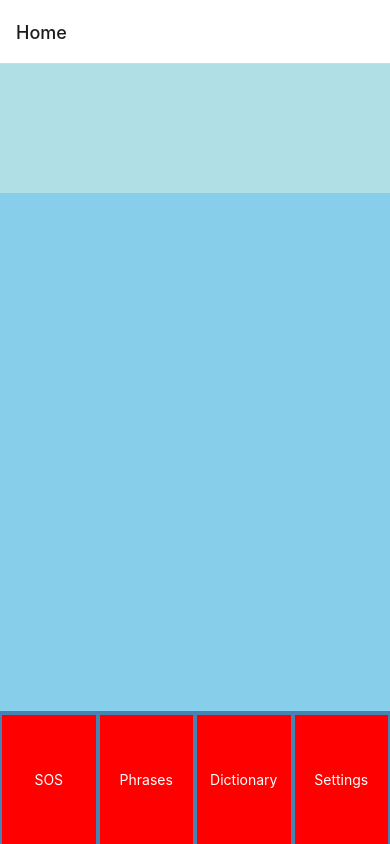
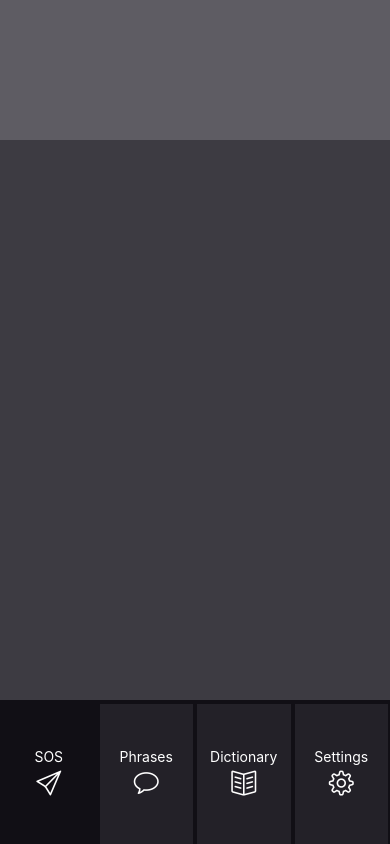
Before and after one commit to SamsUniAcct/MorseCodeApp, a React Native app: screen /Home in a window 390 px wide. Built offline with nearby package versions, Linux system fonts and the light colour scheme.

Commit message:
Icons added, color scheme introduced

```diff
--- a/App.js
+++ b/App.js
@@ -14,16 +14,55 @@ import SettingsScreen from './Components/Screens/SettingsScreen';
 const Stack = createNativeStackNavigator();
 
 const App = () => {
-  return (
-    <NavigationContainer>
-      <Stack.Navigator>
-        <Stack.Screen name="Home" component={HomeScreen} />
-        <Stack.Screen name="Phrases" component={PhrasesScreen} />
-        <Stack.Screen name="Dictionary" component={DictionaryScreen} />
-        <Stack.Screen name="Settings" component={SettingsScreen} />
-      </Stack.Navigator>
-    </NavigationContainer>
-  );
+    return (
+        <NavigationContainer>
+            <Stack.Navigator screenOptions={{
+                animation: 'fade',
+                headerShown: false
+                 }}>
+                <Stack.Screen name="Home" component={HomeScreen} options={{
+                    title: 'Send Message',
+                    headerStyle: {
+                        backgroundColor: '#5E5C63',
+                    },
+                    headerTintColor: '#fff',
+                    headerTitleStyle: {
+                        fontWeight: 'bold',
+                    },
+                }} />
+                <Stack.Screen name="Phrases" component={PhrasesScreen} options={{
+                    title: 'My Phrases',
+                    headerStyle: {
+                        backgroundColor: '#5E5C63',
+                    },
+                    headerTintColor: '#fff',
+                    headerTitleStyle: {
+                        fontWeight: 'bold',
+                    },
+                }} />
+                <Stack.Screen name="Dictionary" component={DictionaryScreen} options={{
+                    title: 'Dictionary',
+                    headerStyle: {
+                        backgroundColor: '#5E5C63',
+                    },
+                    headerTintColor: '#fff',
+                    headerTitleStyle: {
+                        fontWeight: 'bold',
+                    },
+                }} />
+                <Stack.Screen name="Settings" component={SettingsScreen} options={{
+                    title: 'Settings',
+                    headerStyle: {
+                        backgroundColor: '#5E5C63',
+                    },
+                    headerTintColor: '#fff',
+                    headerTitleStyle: {
+                        fontWeight: 'bold',
+                    },
+                }} />
+            </Stack.Navigator>
+        </NavigationContainer>
+    );
 };
 
 export default App;
--- a/Components/Screens/DictionaryScreen.js
+++ b/Components/Screens/DictionaryScreen.js
@@ -11,6 +11,7 @@
     TouchableHighlight,
     View
 } from 'react-native';
+import Icon from 'react-native-vector-icons/SimpleLineIcons';
 
 const DictionaryScreen = ({ navigation }) => {
 
@@ -21,24 +22,28 @@
             <View style={styles.mainSection}>
             </View>
             <View style={styles.footer}>
-                 <TouchableHighlight onPress={() => navigation.navigate('Home')} underlayColor="white" style={styles.footerButton}>
+                <TouchableHighlight onPress={() => navigation.navigate('Home')} underlayColor="#5E5C63" style={styles.footerButton}>
                     <View >
                         <Text style={styles.footerButtonText}>SOS</Text>
+                        <Icon name="paper-plane" size={25} color="#4F8EF7" style={styles.footerButtonText} />
                     </View>
                 </TouchableHighlight>
-                 <TouchableHighlight onPress={() => navigation.navigate('Phrases')} underlayColor="white" style={styles.footerButton}>
+                <TouchableHighlight onPress={() => navigation.navigate('Phrases')} underlayColor="#5E5C63" style={styles.footerButton}>
                     <View >
                         <Text style={styles.footerButtonText}>Phrases</Text>
+                        <Icon name="bubble" size={25} color="#4F8EF7" style={styles.footerButtonText} />
                     </View>
                 </TouchableHighlight>
-                 <TouchableHighlight onPress={() => navigation.navigate('Dictionary')} underlayColor="white" style={styles.footerButton}>
+                <TouchableHighlight onPress={() => navigation.navigate('Dictionary')} underlayColor="#5E5C63" style={[styles.footerButton, { backgroundColor: '#110F15'}]}>
                     <View >
                         <Text style={styles.footerButtonText}>Dictionary</Text>
+                        <Icon name="book-open" size={25} color="#4F8EF7" style={styles.footerButtonText} />
                     </View>
                 </TouchableHighlight>
-                 <TouchableHighlight onPress={() => navigation.navigate('Settings')} underlayColor="white" style={styles.footerButton}>
+                <TouchableHighlight onPress={() => navigation.navigate('Settings')} underlayColor="#5E5C63" style={styles.footerButton}>
                     <View >
                         <Text style={styles.footerButtonText}>Settings</Text>
+                        <Icon name="settings" size={25} color="#4F8EF7" style={styles.footerButtonText} />
                     </View>
                 </TouchableHighlight>
             </View>
@@ -53,33 +58,39 @@
     },
     header: {
         flex: 1,
-         backgroundColor: 'powderblue'
+        backgroundColor: '#5E5C63'
     },
     mainSection: {
         flex: 4,
-         backgroundColor: 'skyblue'
+        backgroundColor: '#3D3B42'
     },
     footer: {
         flex: 1,
         flexDirection: 'row',
         justifyContent: 'space-between',
         paddingTop: 4,
-         backgroundColor: 'steelblue'
+        backgroundColor: '#110F15'
     },
     footerButton: {
         height: '100%',
-         justifyContent: 'center',
+        justifyContent: 'space-evenly',
         alignItems: 'center',
+        flexDirection: 'column',
         marginLeft: 2,
         marginRight: 2,
         flexGrow: 1,
         flexShrink: 1,
         flexBasis: 2,
-         backgroundColor: 'red'
+        flexWrap: 'nowrap',
+        backgroundColor: '#232128'
     },
     footerButtonText: {
         color: 'white',
-         alignContent: 'center'
+        alignSelf: 'center',
+        flexGrow: 0,
+        flexShrink: 1,
+        paddingBottom: 4,
+        flexBasis: 'auto'
     }
 });
 
--- a/Components/Screens/HomeScreen.js
+++ b/Components/Screens/HomeScreen.js
@@ -11,6 +11,7 @@ import {
     TouchableHighlight,
     View
 } from 'react-native';
+import Icon from 'react-native-vector-icons/SimpleLineIcons';
 
 const HomeScreen = ({ navigation }) => {
 
@@ -21,24 +22,28 @@ const HomeScreen = ({ navigation }) => {
             <View style={styles.mainSection}>
             </View>
             <View style={styles.footer}>
-                <TouchableHighlight onPress={() => navigation.navigate('Home')} underlayColor="white" style={styles.footerButton}>
+                <TouchableHighlight onPress={() => navigation.navigate('Home')} underlayColor="#5E5C63" style={[styles.footerButton, { backgroundColor: '#110F15'}]}>
                     <View >
                         <Text style={styles.footerButtonText}>SOS</Text>
+                        <Icon name="paper-plane" size={25} color="#4F8EF7" style={styles.footerButtonText} />
                     </View>
                 </TouchableHighlight>
-                <TouchableHighlight onPress={() => navigation.navigate('Phrases')} underlayColor="white" style={styles.footerButton}>
+                <TouchableHighlight onPress={() => navigation.navigate('Phrases')} underlayColor="#5E5C63" style={styles.footerButton}>
                     <View >
                         <Text style={styles.footerButtonText}>Phrases</Text>
+                        <Icon name="bubble" size={25} color="#4F8EF7" style={styles.footerButtonText} />
                     </View>
                 </TouchableHighlight>
-                <TouchableHighlight onPress={() => navigation.navigate('Dictionary')} underlayColor="white" style={styles.footerButton}>
+                <TouchableHighlight onPress={() => navigation.navigate('Dictionary')} underlayColor="#5E5C63" style={styles.footerButton}>
                     <View >
                         <Text style={styles.footerButtonText}>Dictionary</Text>
+                        <Icon name="book-open" size={25} color="#4F8EF7" style={styles.footerButtonText} />
                     </View>
                 </TouchableHighlight>
-                <TouchableHighlight onPress={() => navigation.navigate('Settings')} underlayColor="white" style={styles.footerButton}>
+                <TouchableHighlight onPress={() => navigation.navigate('Settings')} underlayColor="#5E5C63" style={styles.footerButton}>
                     <View >
                         <Text style={styles.footerButtonText}>Settings</Text>
+                        <Icon name="settings" size={25} color="#4F8EF7" style={styles.footerButtonText} />
                     </View>
                 </TouchableHighlight>
             </View>
@@ -53,33 +58,39 @@ const styles = StyleSheet.create({
     },
     header: {
         flex: 1,
-        backgroundColor: 'powderblue'
+        backgroundColor: '#5E5C63'
     },
     mainSection: {
         flex: 4,
-        backgroundColor: 'skyblue'
+        backgroundColor: '#3D3B42'
     },
     footer: {
         flex: 1,
         flexDirection: 'row',
         justifyContent: 'space-between',
         paddingTop: 4,
-        backgroundColor: 'steelblue'
+        backgroundColor: '#110F15'
     },
     footerButton: {
         height: '100%',
-        justifyContent: 'center',
+        justifyContent: 'space-evenly',
         alignItems: 'center',
+        flexDirection: 'column',
         marginLeft: 2,
         marginRight: 2,
         flexGrow: 1,
         flexShrink: 1,
         flexBasis: 2,
-        backgroundColor: 'red'
+        flexWrap: 'nowrap',
+        backgroundColor: '#232128'
     },
     footerButtonText: {
         color: 'white',
-        alignContent: 'center'
+        alignSelf: 'center',
+        flexGrow: 0,
+        flexShrink: 1,
+        paddingBottom: 4,
+        flexBasis: 'auto'
     }
 });
 
--- a/Components/Screens/PhrasesScreen.js
+++ b/Components/Screens/PhrasesScreen.js
@@ -11,6 +11,7 @@
     TouchableHighlight,
     View
 } from 'react-native';
+import Icon from 'react-native-vector-icons/SimpleLineIcons';
 
 const PhrasesScreen = ({ navigation }) => {
 
@@ -21,24 +22,28 @@
             <View style={styles.mainSection}>
             </View>
             <View style={styles.footer}>
-                 <TouchableHighlight onPress={() => navigation.navigate('Home')} underlayColor="white" style={styles.footerButton}>
+                <TouchableHighlight onPress={() => navigation.navigate('Home')} underlayColor="#5E5C63" style={styles.footerButton}>
                     <View >
                         <Text style={styles.footerButtonText}>SOS</Text>
+                        <Icon name="paper-plane" size={25} color="#4F8EF7" style={styles.footerButtonText} />
                     </View>
                 </TouchableHighlight>
-                 <TouchableHighlight onPress={() => navigation.navigate('Phrases')} underlayColor="white" style={styles.footerButton}>
+                <TouchableHighlight onPress={() => navigation.navigate('Phrases')} underlayColor="#5E5C63" style={[styles.footerButton, { backgroundColor: '#110F15'}]}>
                     <View >
                         <Text style={styles.footerButtonText}>Phrases</Text>
+                        <Icon name="bubble" size={25} color="#4F8EF7" style={styles.footerButtonText} />
                     </View>
                 </TouchableHighlight>
-                 <TouchableHighlight onPress={() => navigation.navigate('Dictionary')} underlayColor="white" style={styles.footerButton}>
+                <TouchableHighlight onPress={() => navigation.navigate('Dictionary')} underlayColor="#5E5C63" style={styles.footerButton}>
                     <View >
                         <Text style={styles.footerButtonText}>Dictionary</Text>
+                        <Icon name="book-open" size={25} color="#4F8EF7" style={styles.footerButtonText} />
                     </View>
                 </TouchableHighlight>
-                 <TouchableHighlight onPress={() => navigation.navigate('Settings')} underlayColor="white" style={styles.footerButton}>
+                <TouchableHighlight onPress={() => navigation.navigate('Settings')} underlayColor="#5E5C63" style={styles.footerButton}>
                     <View >
                         <Text style={styles.footerButtonText}>Settings</Text>
+                        <Icon name="settings" size={25} color="#4F8EF7" style={styles.footerButtonText} />
                     </View>
                 </TouchableHighlight>
             </View>
@@ -53,33 +58,39 @@
     },
     header: {
         flex: 1,
-         backgroundColor: 'powderblue'
+        backgroundColor: '#5E5C63'
     },
     mainSection: {
         flex: 4,
-         backgroundColor: 'skyblue'
+        backgroundColor: '#3D3B42'
     },
     footer: {
         flex: 1,
         flexDirection: 'row',
         justifyContent: 'space-between',
         paddingTop: 4,
-         backgroundColor: 'steelblue'
+        backgroundColor: '#110F15'
     },
     footerButton: {
         height: '100%',
-         justifyContent: 'center',
+        justifyContent: 'space-evenly',
         alignItems: 'center',
+        flexDirection: 'column',
         marginLeft: 2,
         marginRight: 2,
         flexGrow: 1,
         flexShrink: 1,
         flexBasis: 2,
-         backgroundColor: 'red'
+        flexWrap: 'nowrap',
+        backgroundColor: '#232128'
     },
     footerButtonText: {
         color: 'white',
-         alignContent: 'center'
+        alignSelf: 'center',
+        flexGrow: 0,
+        flexShrink: 1,
+        paddingBottom: 4,
+        flexBasis: 'auto'
     }
 });
 
--- a/Components/Screens/SettingsScreen.js
+++ b/Components/Screens/SettingsScreen.js
@@ -11,6 +11,7 @@
     TouchableHighlight,
     View
 } from 'react-native';
+import Icon from 'react-native-vector-icons/SimpleLineIcons';
 
 const SettingsScreen = ({ navigation }) => {
 
@@ -21,24 +22,28 @@
             <View style={styles.mainSection}>
             </View>
             <View style={styles.footer}>
-                 <TouchableHighlight onPress={() => navigation.navigate('Home')} underlayColor="white" style={styles.footerButton}>
+                <TouchableHighlight onPress={() => navigation.navigate('Home')} underlayColor="#5E5C63" style={styles.footerButton}>
                     <View >
                         <Text style={styles.footerButtonText}>SOS</Text>
+                        <Icon name="paper-plane" size={25} color="#4F8EF7" style={styles.footerButtonText} />
                     </View>
                 </TouchableHighlight>
-                 <TouchableHighlight onPress={() => navigation.navigate('Phrases')} underlayColor="white" style={styles.footerButton}>
+                <TouchableHighlight onPress={() => navigation.navigate('Phrases')} underlayColor="#5E5C63" style={styles.footerButton}>
                     <View >
                         <Text style={styles.footerButtonText}>Phrases</Text>
+                        <Icon name="bubble" size={25} color="#4F8EF7" style={styles.footerButtonText} />
                     </View>
                 </TouchableHighlight>
-                 <TouchableHighlight onPress={() => navigation.navigate('Dictionary')} underlayColor="white" style={styles.footerButton}>
+                <TouchableHighlight onPress={() => navigation.navigate('Dictionary')} underlayColor="#5E5C63" style={styles.footerButton}>
                     <View >
                         <Text style={styles.footerButtonText}>Dictionary</Text>
+                        <Icon name="book-open" size={25} color="#4F8EF7" style={styles.footerButtonText} />
                     </View>
                 </TouchableHighlight>
-                 <TouchableHighlight onPress={() => navigation.navigate('Settings')} underlayColor="white" style={styles.footerButton}>
+                <TouchableHighlight onPress={() => navigation.navigate('Settings')} underlayColor="#5E5C63" style={[styles.footerButton, { backgroundColor: '#110F15'}]}>
                     <View >
                         <Text style={styles.footerButtonText}>Settings</Text>
+                        <Icon name="settings" size={25} color="#4F8EF7" style={styles.footerButtonText} />
                     </View>
                 </TouchableHighlight>
             </View>
@@ -53,33 +58,39 @@
     },
     header: {
         flex: 1,
-         backgroundColor: 'powderblue'
+        backgroundColor: '#5E5C63'
     },
     mainSection: {
         flex: 4,
-         backgroundColor: 'skyblue'
+        backgroundColor: '#3D3B42'
     },
     footer: {
         flex: 1,
         flexDirection: 'row',
         justifyContent: 'space-between',
         paddingTop: 4,
-         backgroundColor: 'steelblue'
+        backgroundColor: '#110F15'
     },
     footerButton: {
         height: '100%',
-         justifyContent: 'center',
+        justifyContent: 'space-evenly',
         alignItems: 'center',
+        flexDirection: 'column',
         marginLeft: 2,
         marginRight: 2,
         flexGrow: 1,
         flexShrink: 1,
         flexBasis: 2,
-         backgroundColor: 'red'
+        flexWrap: 'nowrap',
+        backgroundColor: '#232128'
     },
     footerButtonText: {
         color: 'white',
-         alignContent: 'center'
+        alignSelf: 'center',
+        flexGrow: 0,
+        flexShrink: 1,
+        paddingBottom: 4,
+        flexBasis: 'auto'
     }
 });
 
--- a/package.json
+++ b/package.json
@@ -15,7 +15,8 @@
     "react": "17.0.2",
     "react-native": "0.66.4",
     "react-native-safe-area-context": "^3.3.2",
-    "react-native-screens": "^3.10.1"
+    "react-native-screens": "^3.10.1",
+    "react-native-vector-icons": "^9.0.0"
   },
   "devDependencies": {
     "@babel/core": "^7.12.9",
```
Also changed, not shown: 2 other files (tests, documents, lock files or other folders). Lines whose indentation alone changed are shown as unchanged.
